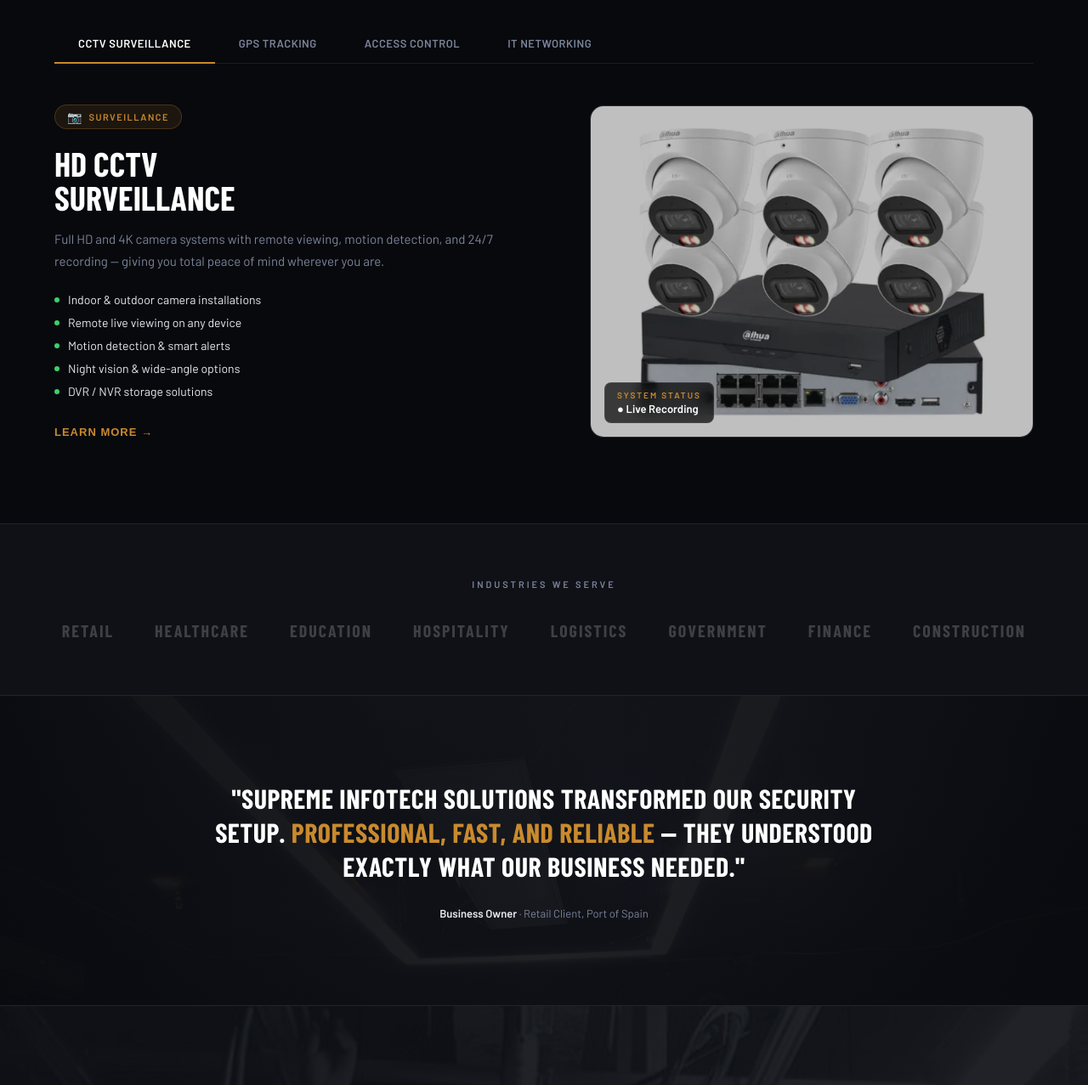
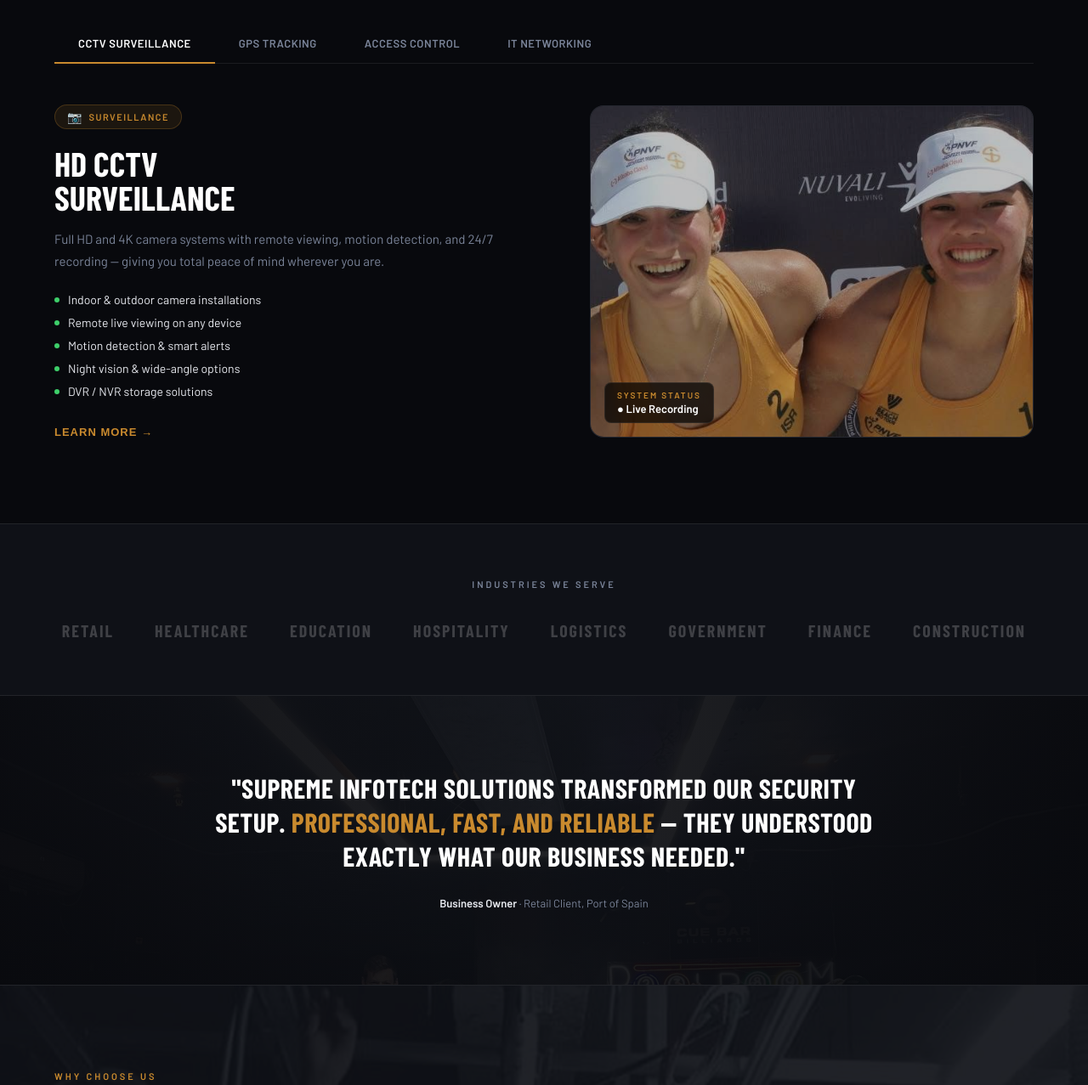
Before and after one commit to jrdnlrs/SIS, a website: page index.html in a window 1280 px wide. Shown: the part 1960-3237 px from the top of the page at 85% size. Drawn offline with nearby package versions, Linux system fonts and the light colour scheme; a web font is replaced by a local one.

Commit message:
photo crop

```diff
--- a/index.html
+++ b/index.html
@@ -179,7 +179,7 @@
       </div>
       <div class="svc-panel-right">
         <div class="svc-visual-box">
-          <img src="imgs/cctv.png" alt="CCTV NVR System"/>
+          <img src="imgs/pnvf.JPG" alt="CCTV NVR System"/>
           <div class="svc-visual-tag">
             <div class="svc-visual-tag-label">System Status</div>
             <div class="svc-visual-tag-val">● Live Recording</div>
@@ -285,8 +285,8 @@
 </section>
 
 <!-- ═══ QUOTE ═══ -->
-<section class="s-quote reveal" style="position:relative;overflow:hidden;">
-  <img src="imgs/teamwithmartin.jpeg" alt="" style="position:absolute;inset:0;width:100%;height:100%;object-fit:cover;object-position:center top;opacity:0.22;filter:grayscale(30%);z-index:0;"/>
+<section class="s-quote reveal" style="position:relative;overflow:hidden;min-height:340px;max-height:420px;">
+  <img src="imgs/teamwithmartin.jpeg" alt="" style="position:absolute;inset:0;width:100%;height:100%;object-fit:cover;object-position:center 25%;opacity:0.22;filter:grayscale(30%);z-index:0;"/>
   <div style="position:absolute;inset:0;background:linear-gradient(to right,rgba(8,9,13,0.85) 0%,rgba(8,9,13,0.55) 50%,rgba(8,9,13,0.85) 100%);z-index:1;"></div>
   <div class="quote-inner" style="position:relative;z-index:2;">
     <div class="quote-text">
--- a/styles.css
+++ b/styles.css
@@ -327,9 +327,11 @@ nav {
 
 /* ─── TESTIMONIAL ─── */
 .s-quote {
-  padding: 100px 64px; background: var(--dark);
+  padding: 80px 64px; background: var(--dark);
   display: flex; align-items: center; justify-content: center;
+  min-height: 340px;
 }
+.s-quote > img { object-position: center 30%; }
 .quote-inner { max-width: 800px; text-align: center; }
 .quote-logo-placeholder {
   font-family: 'Barlow Condensed', sans-serif; font-size: 18px;
```
